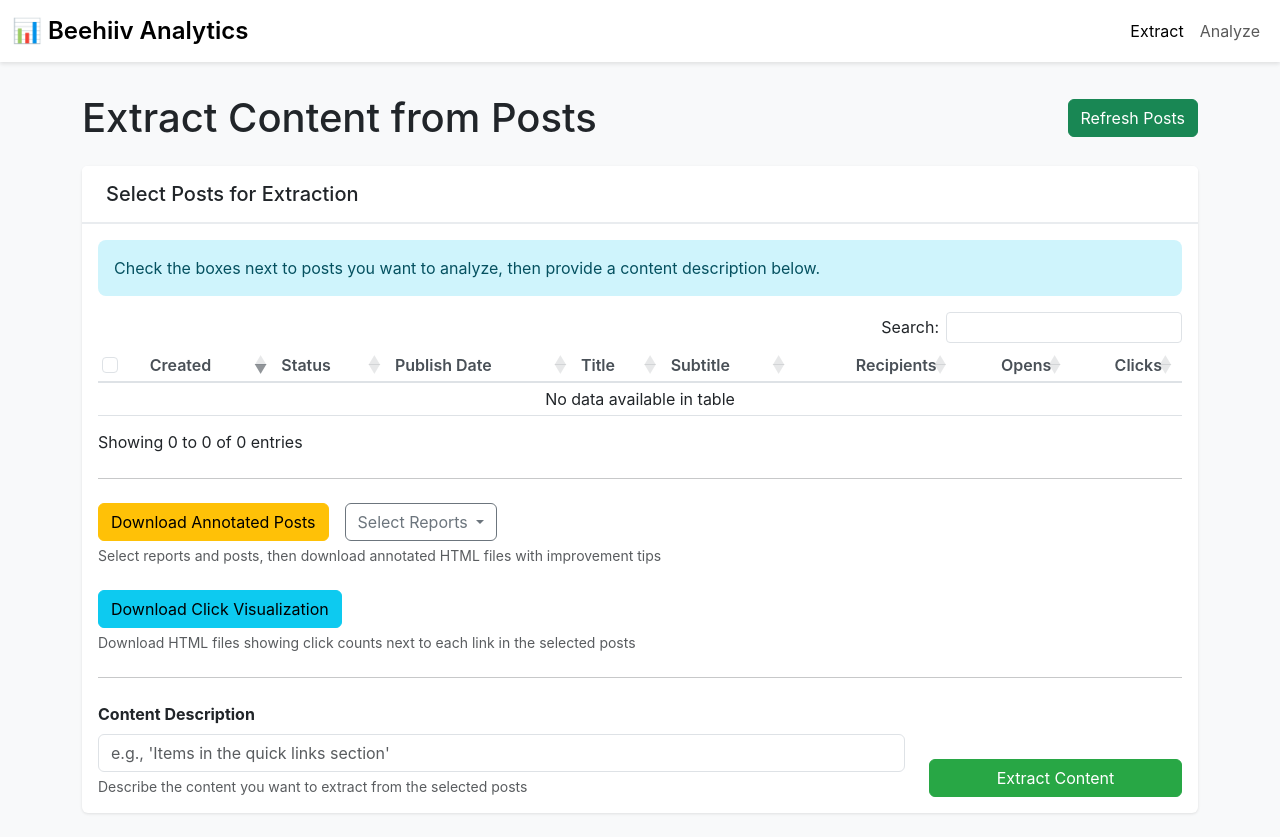
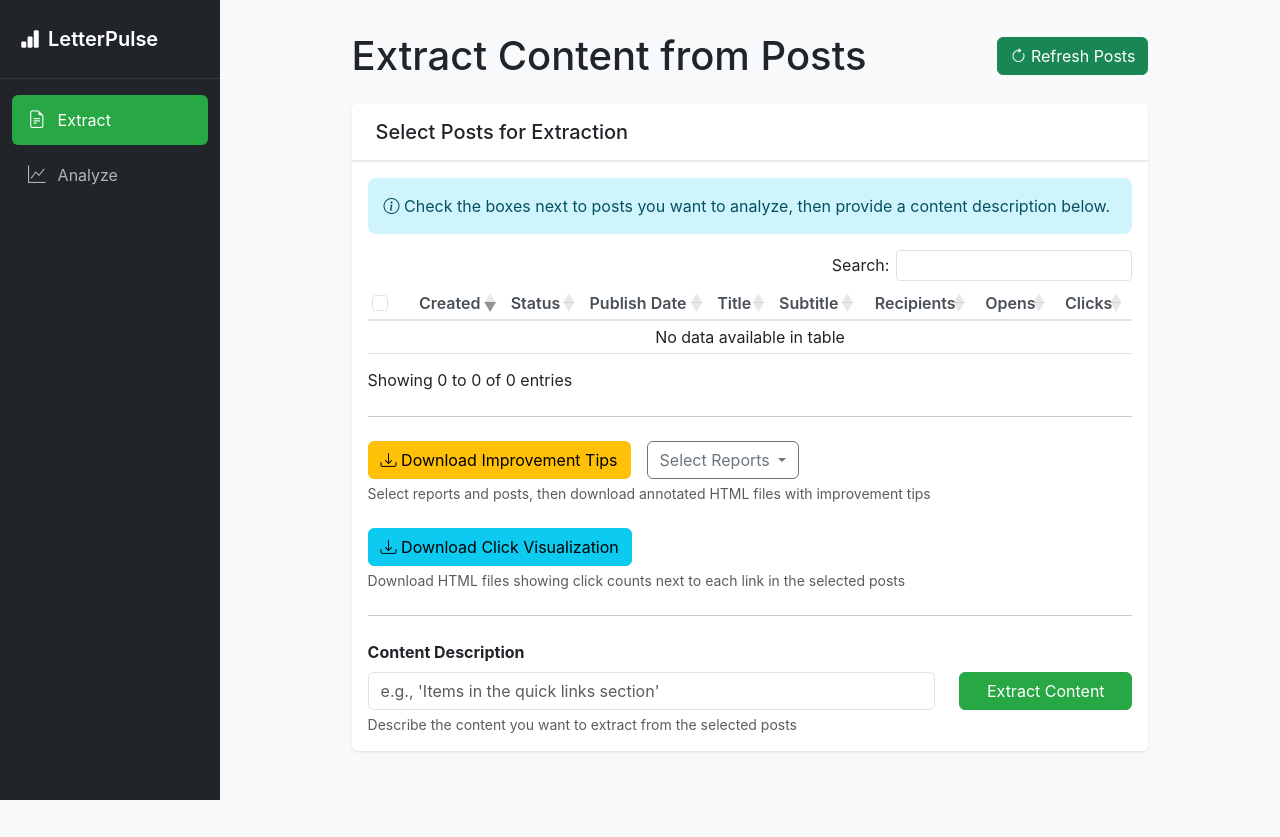
Before and after one commit to mcunningham1440/letterpulse, a Django app: page /extract/ in a window 1280 px wide. After the commit the page ends 800 px from the top, so only its background shows below. Run offline with Django 5.2, Linux system fonts and the light colour scheme; data that the repository does not hold is empty; some libraries are stand-ins or nearby versions.

Commit message:
Renamed to LetterPulse and moved tabs to sidebar

```diff
--- a/analytics/templates/analytics/analyze.html
+++ b/analytics/templates/analytics/analyze.html
@@ -1,6 +1,6 @@
 {% extends 'analytics/base.html' %}
 
-{% block title %}Analyze Content - Beehiiv Analytics{% endblock %}
+{% block title %}Analyze Content - LetterPulse{% endblock %}
 
 {% block content %}
 <div class="row">
--- a/analytics/templates/analytics/base.html
+++ b/analytics/templates/analytics/base.html
@@ -3,10 +3,13 @@
 <head>
     <meta charset="UTF-8">
     <meta name="viewport" content="width=device-width, initial-scale=1.0">
-    <title>{% block title %}Beehiiv Analytics{% endblock %}</title>
+    <title>{% block title %}LetterPulse{% endblock %}</title>
 
     <!-- Bootstrap CSS -->
     <link href="https://cdn.jsdelivr.net/npm/bootstrap@5.3.0/dist/css/bootstrap.min.css" rel="stylesheet">
+
+    <!-- Bootstrap Icons -->
+    <link href="https://cdn.jsdelivr.net/npm/bootstrap-icons@1.11.0/font/bootstrap-icons.css" rel="stylesheet">
 
     <!-- DataTables CSS -->
     <link href="https://cdn.datatables.net/1.13.7/css/dataTables.bootstrap5.min.css" rel="stylesheet">
@@ -16,6 +19,7 @@
         :root {
             --primary-green: #28a745;
             --hover-green: #218838;
+            --sidebar-width: 220px;
         }
 
         body {
@@ -23,15 +27,80 @@
             background-color: #f8f9fa;
         }
 
-        .navbar {
-            background-color: white;
-            box-shadow: 0 2px 4px rgba(0,0,0,0.1);
-            margin-bottom: 2rem;
+        /* Sidebar */
+        .sidebar {
+            position: fixed;
+            top: 0;
+            left: 0;
+            bottom: 0;
+            width: var(--sidebar-width);
+            background-color: #212529;
+            padding: 1rem 0;
+            z-index: 1000;
         }
 
-        .navbar-brand {
+        .sidebar-brand {
+            color: white;
             font-weight: 600;
-            font-size: 1.5rem;
+            font-size: 1.25rem;
+            padding: 0.5rem 1.25rem 1.5rem;
+            display: block;
+            text-decoration: none;
+            border-bottom: 1px solid #343a40;
+            margin-bottom: 1rem;
+        }
+
+        .sidebar-brand:hover {
+            color: white;
+        }
+
+        .sidebar-nav {
+            list-style: none;
+            padding: 0;
+            margin: 0;
+        }
+
+        .sidebar-nav .nav-item {
+            margin: 0.25rem 0.75rem;
+        }
+
+        .sidebar-nav .nav-link {
+            color: #adb5bd;
+            padding: 0.75rem 1rem;
+            border-radius: 0.375rem;
+            display: flex;
+            align-items: center;
+            gap: 0.75rem;
+            text-decoration: none;
+            transition: all 0.15s ease-in-out;
+        }
+
+        .sidebar-nav .nav-link:hover {
+            color: white;
+            background-color: #343a40;
+        }
+
+        .sidebar-nav .nav-link.active {
+            color: white;
+            background-color: var(--primary-green);
+        }
+
+        .sidebar-nav .nav-link i {
+            font-size: 1.1rem;
+        }
+
+        /* Main content */
+        .main-content {
+            margin-left: var(--sidebar-width);
+            padding: 2rem;
+            min-height: 100vh;
+            display: flex;
+            justify-content: center;
+        }
+
+        .main-content > * {
+            width: 100%;
+            max-width: 80%;
         }
 
         .btn-primary {
@@ -105,33 +174,34 @@
     {% block extra_css %}{% endblock %}
 </head>
 <body>
-    <!-- Navigation -->
-    <nav class="navbar navbar-expand-lg navbar-light">
-        <div class="container-fluid">
-            <a class="navbar-brand" href="{% url 'analytics:extract' %}">
-                📊 Beehiiv Analytics
+    <!-- Sidebar -->
+    <nav class="sidebar">
+        <a class="sidebar-brand" href="{% url 'analytics:extract' %}">
+            <i class="bi bi-bar-chart-fill me-2"></i>LetterPulse
         </a>
-            <button class="navbar-toggler" type="button" data-bs-toggle="collapse" data-bs-target="#navbarNav">
-                <span class="navbar-toggler-icon"></span>
-            </button>
-            <div class="collapse navbar-collapse" id="navbarNav">
-                <ul class="navbar-nav ms-auto">
+        <ul class="sidebar-nav">
             <li class="nav-item">
                 <a class="nav-link {% if request.resolver_match.url_name == 'extract' %}active{% endif %}"
-                           href="{% url 'analytics:extract' %}">Extract</a>
+                   href="{% url 'analytics:extract' %}">
+                    <i class="bi bi-file-earmark-text"></i>
+                    Extract
+                </a>
             </li>
             <li class="nav-item">
                 <a class="nav-link {% if request.resolver_match.url_name == 'analyze' %}active{% endif %}"
-                           href="{% url 'analytics:analyze' %}">Analyze</a>
+                   href="{% url 'analytics:analyze' %}">
+                    <i class="bi bi-graph-up"></i>
+                    Analyze
+                </a>
             </li>
         </ul>
-            </div>
-        </div>
     </nav>
 
+    <!-- Main Content -->
+    <div class="main-content">
         <!-- Messages -->
         {% if messages %}
-    <div class="container">
+        <div class="mb-4">
             {% for message in messages %}
             <div class="alert alert-{{ message.tags }} alert-dismissible fade show" role="alert">
                 {{ message }}
@@ -141,10 +211,11 @@
         </div>
         {% endif %}
 
-    <!-- Main Content -->
-    <main class="container">
+        <!-- Page Content -->
+        <main>
             {% block content %}{% endblock %}
         </main>
+    </div>
 
     <!-- Bootstrap JS -->
     <script src="https://cdn.jsdelivr.net/npm/bootstrap@5.3.0/dist/js/bootstrap.bundle.min.js"></script>
--- a/analytics/templates/analytics/extract.html
+++ b/analytics/templates/analytics/extract.html
@@ -1,6 +1,6 @@
 {% extends 'analytics/base.html' %}
 
-{% block title %}Extract Content - Beehiiv Analytics{% endblock %}
+{% block title %}Extract Content - LetterPulse{% endblock %}
 
 {% block content %}
 <div class="row">
@@ -75,12 +75,12 @@
 
                     <hr class="my-4">
 
-                    <!-- Download Annotated Posts Section -->
+                    <!-- Get Improvement Tips Section -->
                     <div class="row mb-4">
                         <div class="col-12">
                             <div class="d-flex align-items-center gap-3">
                                 <button type="button" class="btn btn-warning" id="downloadAnnotatedBtn">
-                                    <i class="bi bi-download"></i> Download Annotated Posts
+                                    <i class="bi bi-download"></i> Download Improvement Tips
                                 </button>
                                 <div class="dropdown">
                                     <button class="btn btn-outline-secondary dropdown-toggle" type="button" id="reportsDropdown" data-bs-toggle="dropdown" aria-expanded="false" data-bs-auto-close="outside">
@@ -140,7 +140,8 @@
                                    required>
                             <div class="form-text">Describe the content you want to extract from the selected posts</div>
                         </div>
-                        <div class="col-md-3 d-flex align-items-end">
+                        <div class="col-md-3">
+                            <label class="form-label fw-bold invisible">Action</label>
                             <button type="submit" class="btn btn-primary w-100">
                                 <span class="spinner-border spinner-border-sm d-none" id="extractSpinner"></span>
                                 Extract Content
--- a/docker-compose.yml
+++ b/docker-compose.yml
@@ -1,10 +1,10 @@
 services:
   postgres:
     image: postgres:17.6-bookworm
-    container_name: beehiiv_postgres
+    container_name: letterpulse_postgres
     environment:
-      POSTGRES_DB: beehiiv_analytics
-      POSTGRES_USER: beehiiv_user
+      POSTGRES_DB: letterpulse
+      POSTGRES_USER: letterpulse_user
       POSTGRES_PASSWORD: local_dev_password
     ports:
       - "5432:5432"
```
Also changed, not shown: claude.md (+4 -4 lines), 1 other file. Lines whose indentation alone changed are shown as unchanged.
